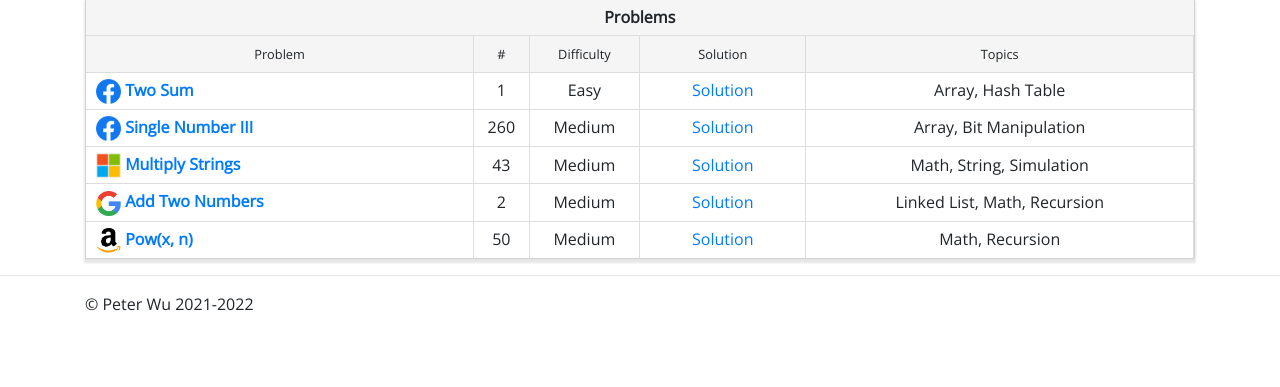
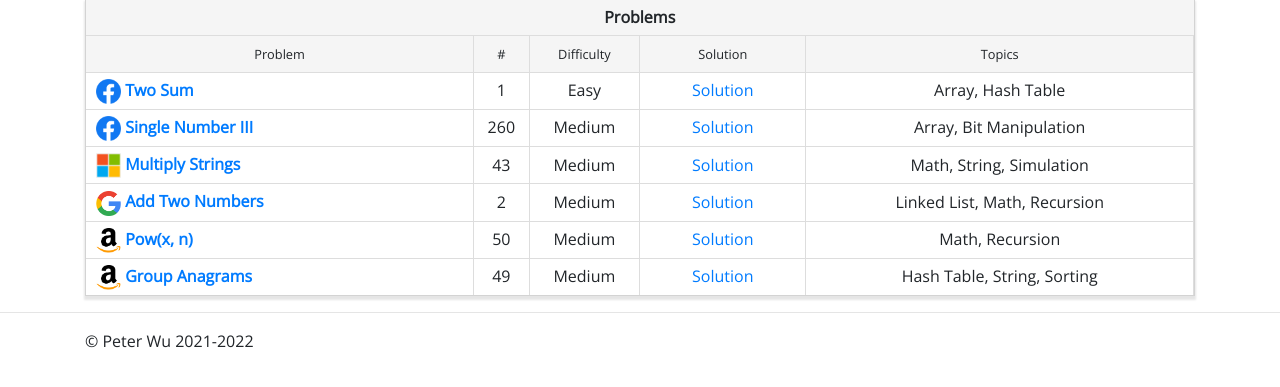
Before and after one commit to pwu97/pwu97.github.io, a Flask app: page /problems in a window 1280 px wide. Shown: the part 85-472 px from the top of the page. Run offline with Flask 2, Linux system fonts and the light colour scheme; some libraries are stand-ins or nearby versions.

Commit message:
Update problems.

```diff
--- a/templates/problems.html
+++ b/templates/problems.html
@@ -99,6 +99,13 @@
                             <td class="text-center pad-5 width-15 bord-right-grey"><a href="">Solution</a></td>
                             <td class="text-center pad-5 width-35 bord-right-grey">Math, Recursion</td>
                         </tr>
+                        <tr class="bord-top-grey">
+                            <td class="text-left pad-5 width-35 bord-right-grey"><a href="https://leetcode.com/problems/group-anagrams/" target="_blank"><img src="/static/images/amazon_logo.png" height="25px" class="pad-left-5" /> <b>Group Anagrams</b></a></td>
+                            <td class="text-center pad-5 width-5 bord-right-grey">49</td>
+                            <td class="text-center pad-5 width-10 bord-right-grey">Medium</td>
+                            <td class="text-center pad-5 width-15 bord-right-grey"><a href="">Solution</a></td>
+                            <td class="text-center pad-5 width-35 bord-right-grey">Hash Table, String, Sorting</td>
+                        </tr>
                     </tbody>
                 </table>
                 </div>
```
Also changed, not shown: problems.html (+7 -0 lines).
